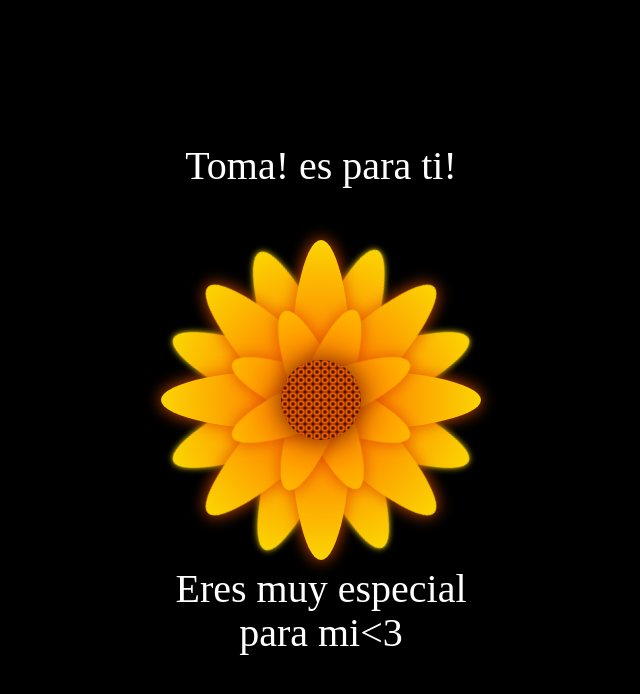
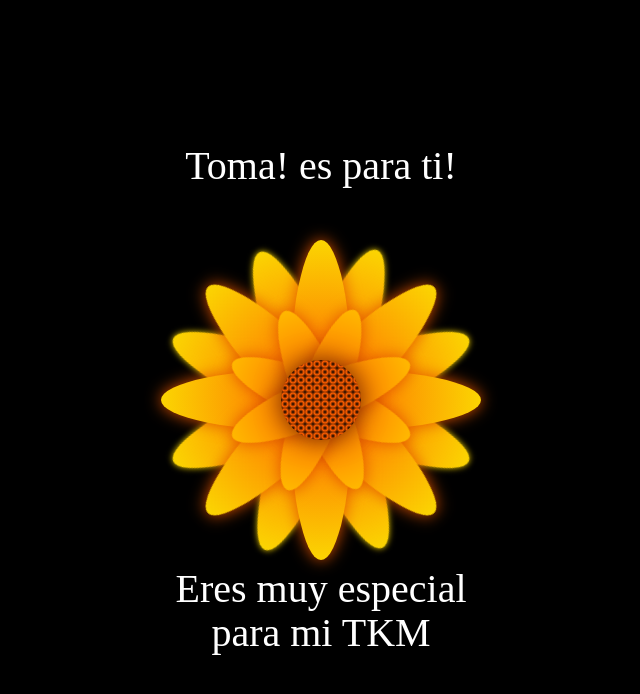
Before and after one commit to antoniocrdns/antoniocrdns.github.io, a plain HTML site: page index.html in a window 1280 px wide. Shown: the whole page, without its empty margins (319-959 px from the left). Drawn offline with Linux system fonts and the light colour scheme.

Commit message:
Cambio de titulo

```diff
--- a/index.html
+++ b/index.html
@@ -1,14 +1,11 @@
 <!DOCTYPE html>
 <html lang="es">
-<!-- Síguenos en todas las redes como: -->
-<!-- Faster Academy-->
-<!-- Código: Daniel Arteaga de Faster Academy-->
 <head>
     <meta charset="UTF-8">
     <meta http-equiv="X-UA-Compatible" content="IE=edge">
     <meta name="viewport" content="width=device-width, initial-scale=1.0">
     <link rel="Stylesheet" href="style.css">
-    <title>Flores para ti</title>
+    <title>Una Flor para ti</title>
 </head>
 <body>
 
@@ -40,7 +37,7 @@
     </div>
     <div class="Petal3 p4">
     </div>
-    <div class="text-below">Eres muy especial para mi<3 </div>
-  </div>
+    <div class="text-below">Eres muy especial para mi TKM </div>
+</div>
 </body>
 </html>
```
